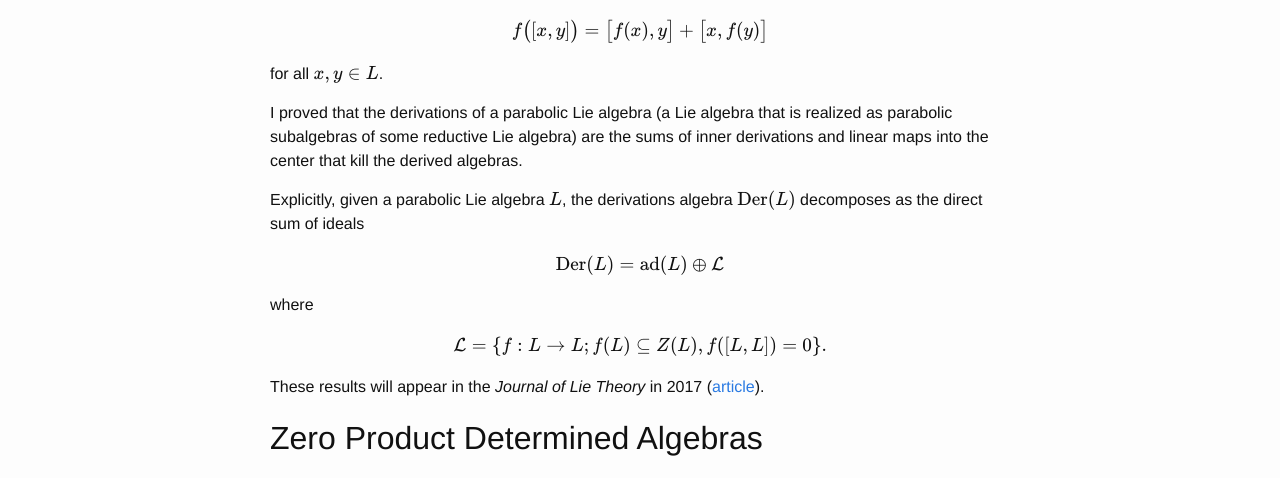
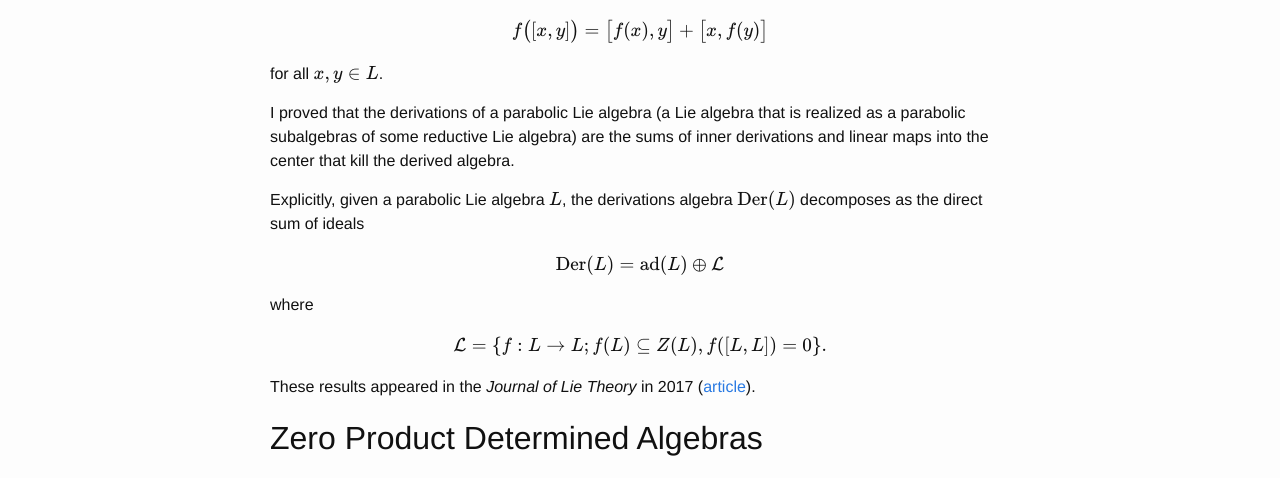
Before and after one commit to friedbrice/friedbrice.github.io, a Jekyll site: the page built from _pages/research.md, in a window 1280 px wide. Shown: the part 472-950 px from the top of the page. Built offline with Jekyll 4.4.1, drawn with Linux system fonts in a browser that asks for light colours; formulas are drawn with MathJax 3.

Commit message:
Update research.md

```diff
--- a/_pages/research.md
+++ b/_pages/research.md
@@ -36,9 +36,9 @@ satisfying
 for all \\( x, y \in L \\).
 
 I proved that the derivations of a parabolic Lie algebra (a Lie
-algebra that is realized as parabolic subalgebras of some reductive
+algebra that is realized as a parabolic subalgebras of some reductive
 Lie algebra) are the sums of inner derivations and linear maps into
-the center that kill the derived algebras.
+the center that kill the derived algebra.
 
 Explicitly, given a parabolic Lie algebra \\( L \\), the derivations
 algebra \\( \mathrm{Der} (L) \\) decomposes as the direct sum of ideals
@@ -53,7 +53,7 @@ where
   \mathcal L = \left\\{ f: L \to L ; f(L) \subseteq Z(L), f([L,L]) = 0 \right\\}.
 \\]
 
-These results will appear in the _Journal of Lie Theory_ in 2017
+These results appeared in the _Journal of Lie Theory_ in 2017
 ([article](#brice2017derivations.pdf)).
 
 ## Zero Product Determined Algebras
```
